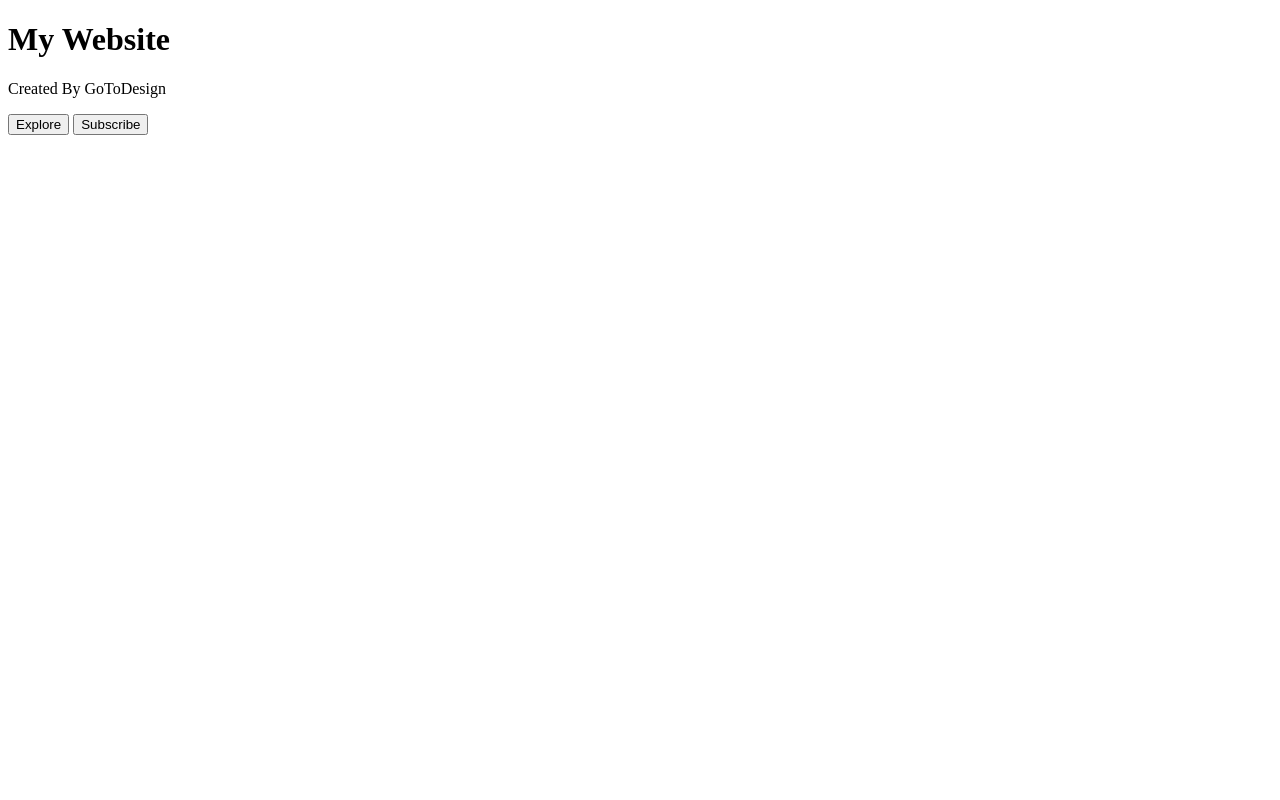
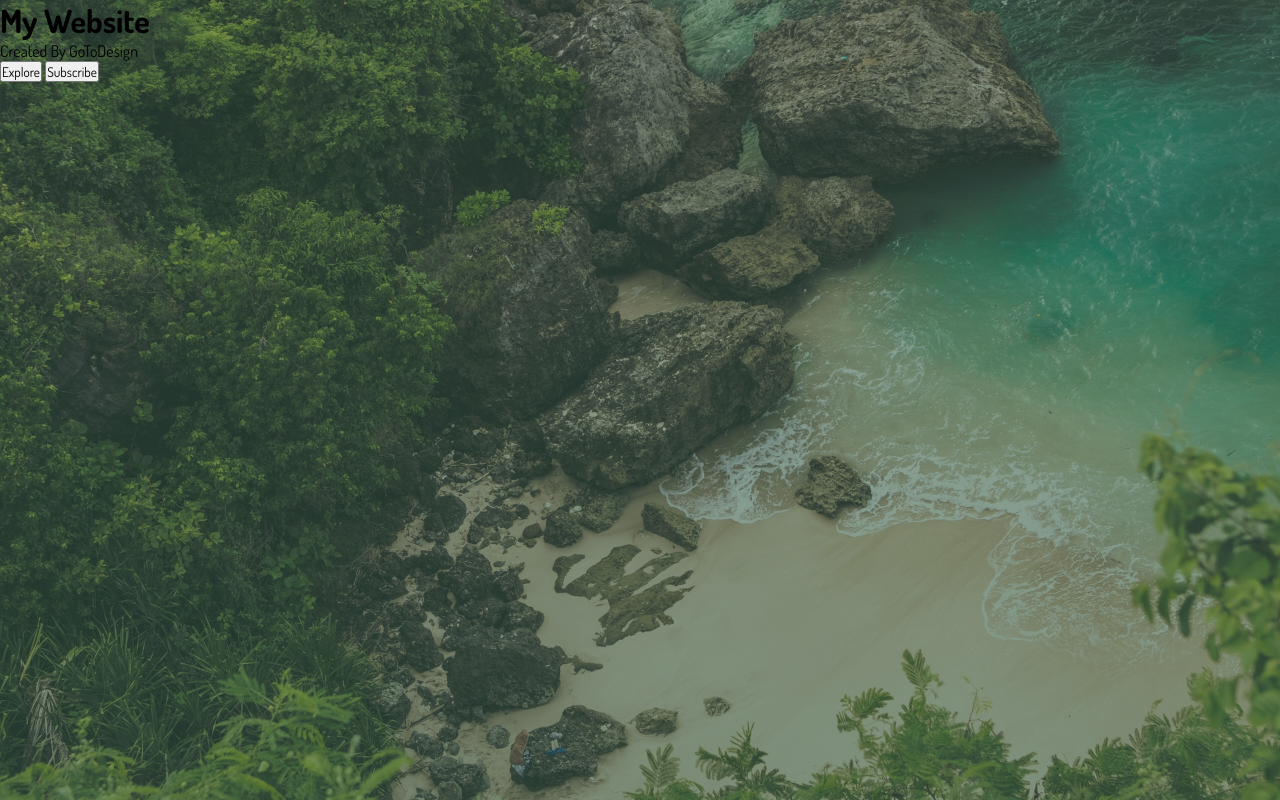
Before and after one commit to tod619/AnimatedLandingPage, a plain HTML site: page index.html in a window 1280 px wide. Drawn offline with Linux system fonts and the light colour scheme.

Commit message:
Create CSS reset + add style to .container in style.css file

```diff
--- a/style.css
+++ b/style.css
@@ -1,2 +1,16 @@
 @import url('https://fonts.googleapis.com/css2?family=Dosis:wght@300;400;700&display=swap');
 /* font-family: 'Dosis', sans-serif; */
+
+* {
+    margin: 0;
+    padding: 0;
+    font-family: 'Dosis', sans-serif;
+}
+
+.container {
+    width: 100%;
+    height: 100vh;
+    background: linear-gradient(rgba(53, 82, 66, 0.5), rgba(47, 80, 63, 0.6)),
+                url(images/bg.jpg) center no-repeat;
+    background-size: cover;
+}
```
